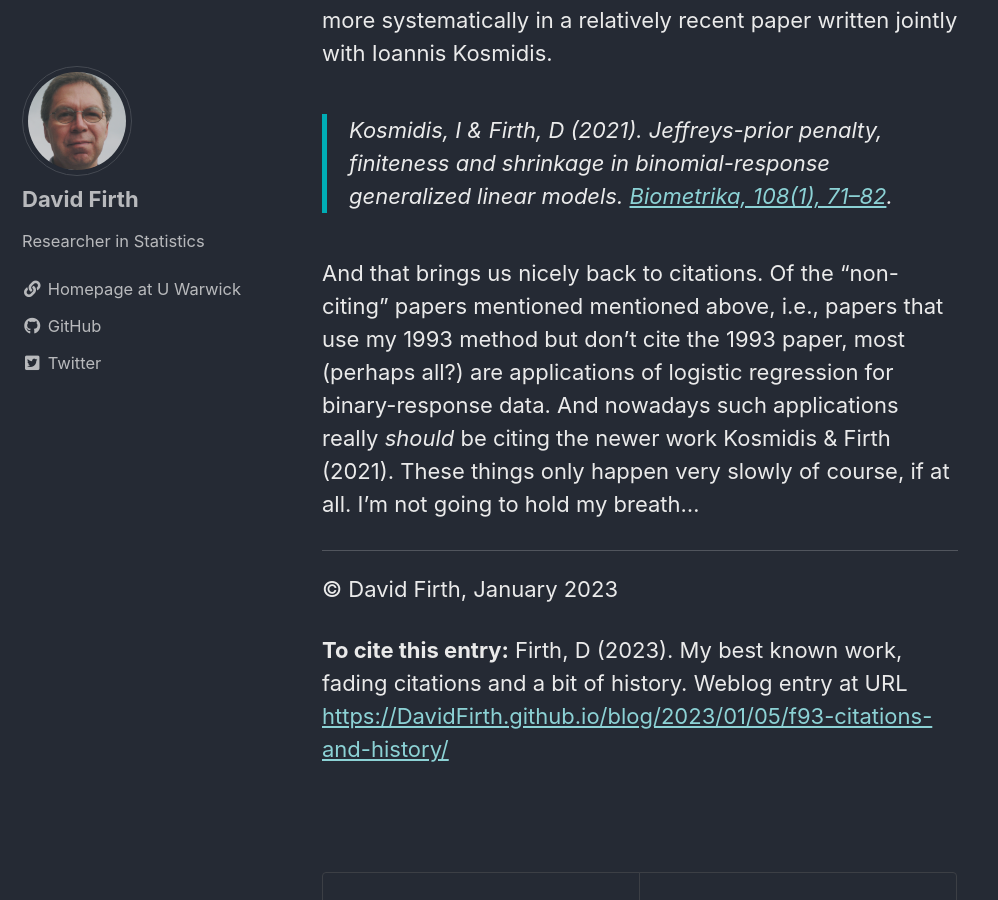
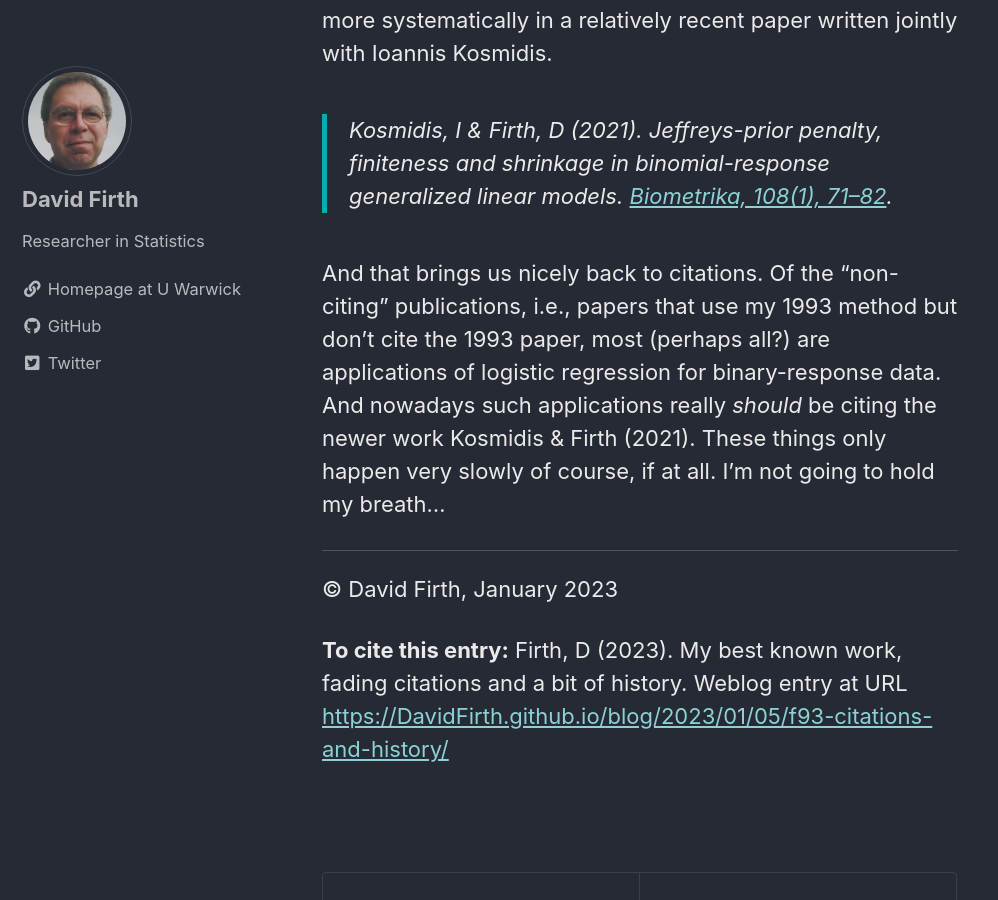
Before and after one commit to DavidFirth/blog, a Jekyll site: the page built from docs/_posts/2023-01-05-f93-citations-and-history.md, in a window 1280 px wide and 900 px high, scrolled down 9180 px. Shown: the whole window, without its empty margins (0-998 px from the left). Built offline with Jekyll 4.4.1, drawn with Linux system fonts in a browser that asks for light colours; cached includes are drawn as plain includes; comment, search, counter and statistics services are not loaded.

Commit message:
Update 2023-01-05-f93-citations-and-history.md

```diff
--- a/docs/_posts/2023-01-05-f93-citations-and-history.md
+++ b/docs/_posts/2023-01-05-f93-citations-and-history.md
@@ -80,7 +80,7 @@ Most of the applications seen in other disciplines have been in the context of b
 
 > Kosmidis, I & Firth, D (2021). Jeffreys-prior penalty, finiteness and shrinkage in binomial-response generalized linear models. [Biometrika, 108(1), 71--82](https://doi.org/10.1093/biomet/asaa052).
 
-And that brings us nicely back to citations.  Of the "non-citing" papers mentioned mentioned above, i.e., papers that use my 1993 method but don't cite the 1993 paper, most (perhaps all?) are applications of logistic regression for binary-response data.  And nowadays such applications really _should_ be citing the newer work Kosmidis & Firth (2021).  These things only happen very slowly of course, if at all.  I'm not going to hold my breath...
+And that brings us nicely back to citations.  Of the "non-citing" publications, i.e., papers that use my 1993 method but don't cite the 1993 paper, most (perhaps all?) are applications of logistic regression for binary-response data.  And nowadays such applications really _should_ be citing the newer work Kosmidis & Firth (2021).  These things only happen very slowly of course, if at all.  I'm not going to hold my breath...
 
 -----
 
```
